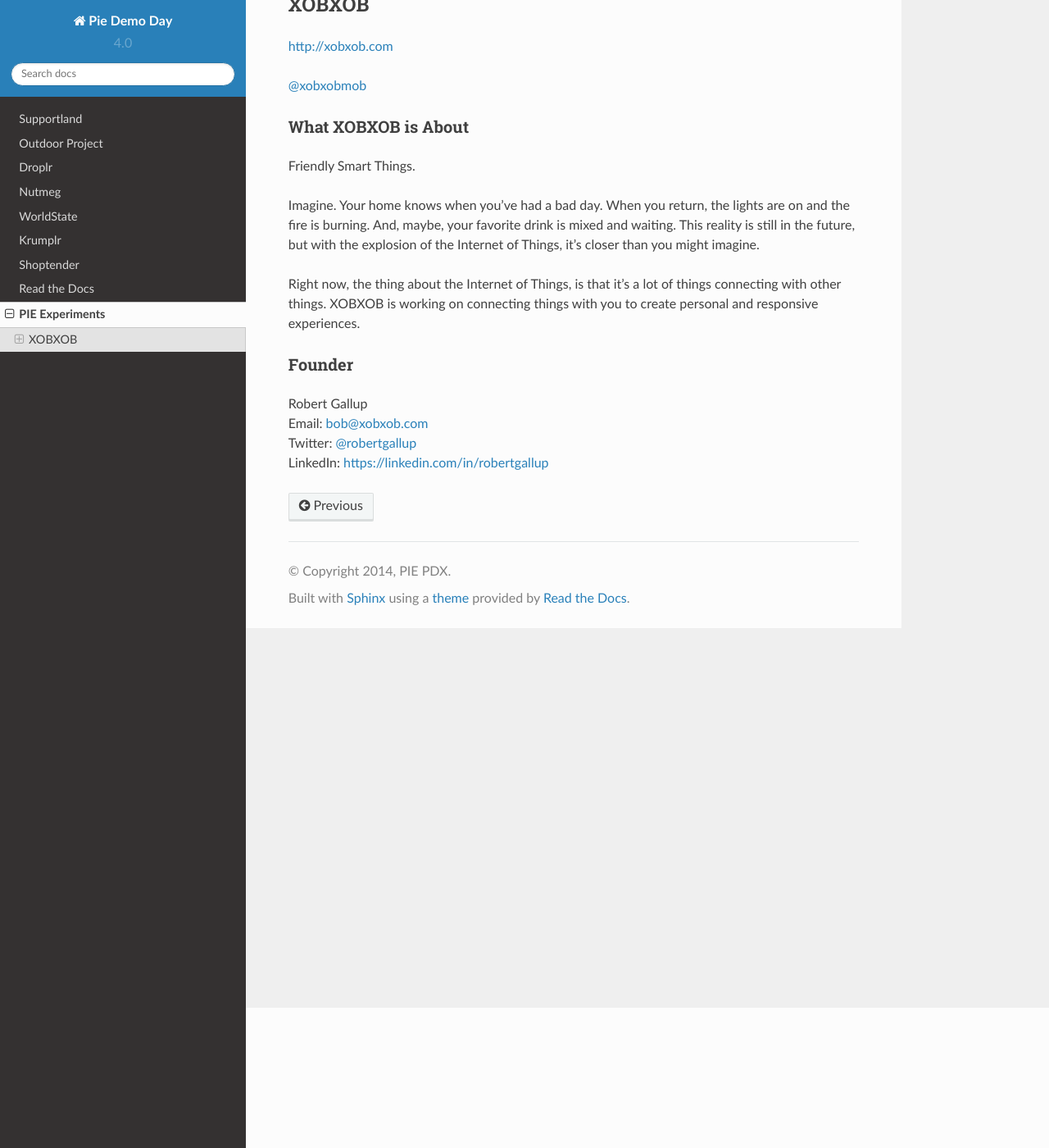
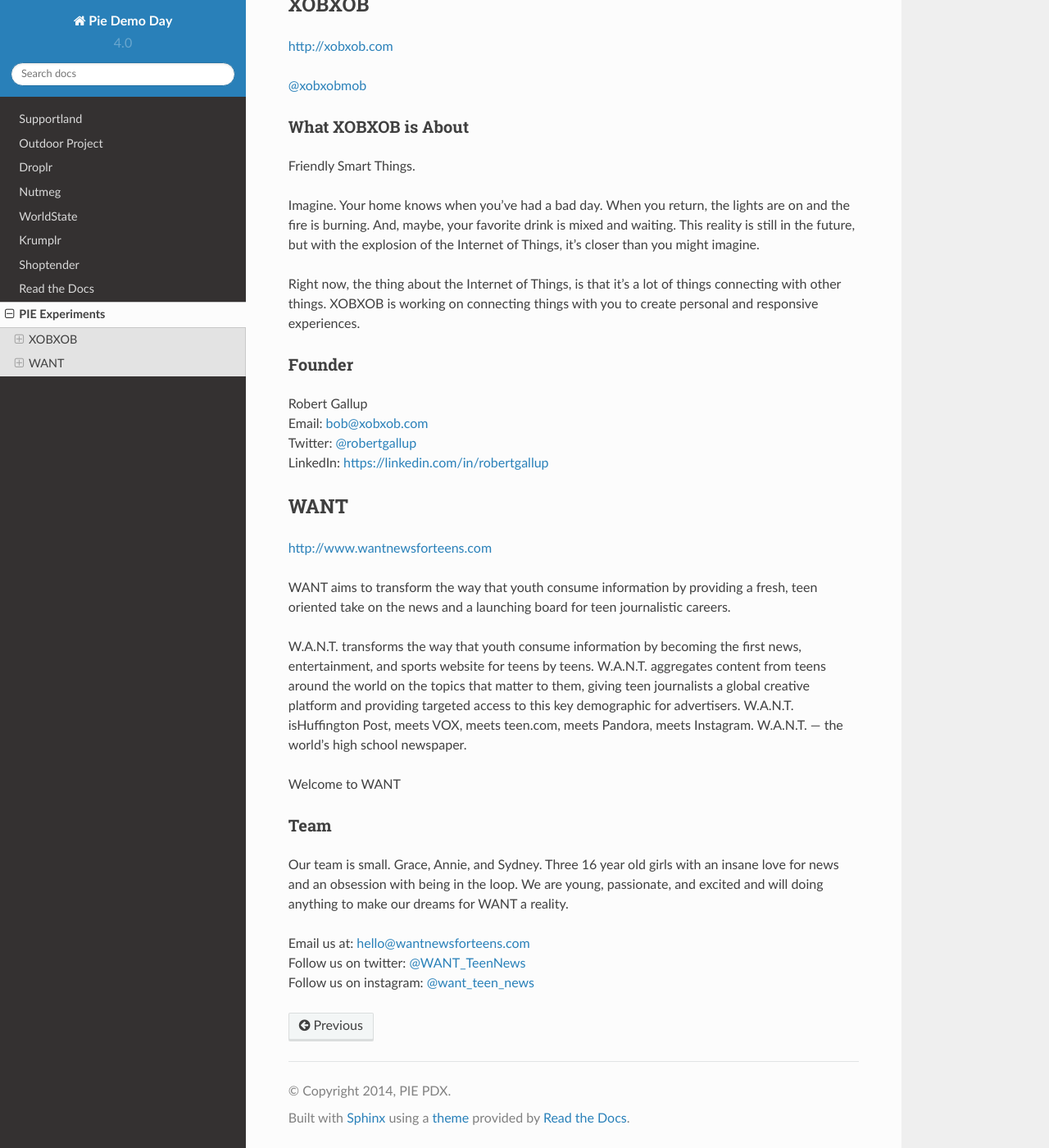
Before and after one commit to piepdx/pie-docs, a Sphinx documentation site: the page built from docs/experiments.rst, in a window 1280 px wide and 1400 px high, scrolled down 171 px. Shown: the whole window at 82% size. Built offline with Sphinx 7.4.7 and the Read the Docs theme 2.0.0, drawn with Linux system fonts in a browser that asks for light colours.

Commit message:
More fixes

```diff
--- a/docs/experiments.rst
+++ b/docs/experiments.rst
@@ -25,5 +25,41 @@
 | Twitter: `@robertgallup`_
 | LinkedIn: https://linkedin.com/in/robertgallup
 
-.. _`@xobxobmob`: https://twitter.com/xobxobmob
-.. _`@robertgallup`: https://twitter.com/robertgallup
+.. _@xobxobmob: https://twitter.com/xobxobmob
+.. _@robertgallup: https://twitter.com/robertgallup
+
+
+
+WANT
+----
+
+| http://www.wantnewsforteens.com
+
+WANT aims to transform the way that youth consume information by providing a
+fresh, teen oriented take on the news and a launching board for teen
+journalistic careers.
+
+W.A.N.T. transforms the way that youth consume information by becoming the first
+news, entertainment, and sports website for teens by teens. W.A.N.T. aggregates
+content from teens around the world on the topics that matter to them, giving
+teen journalists a global creative platform and providing targeted access to
+this key demographic for advertisers. W.A.N.T. isHuffington Post, meets VOX,
+meets teen.com, meets Pandora, meets Instagram. W.A.N.T. — the world’s high
+school newspaper.
+
+Welcome to WANT
+
+Team
+^^^^
+
+Our team is small. Grace, Annie, and Sydney. Three 16 year old girls with an
+insane love for news and an obsession with being in the loop. We are young,
+passionate, and excited and will doing anything to make our dreams for WANT a
+reality.
+
+| Email us at: hello@wantnewsforteens.com
+| Follow us on twitter: `@WANT_TeenNews`_
+| Follow us on instagram: `@want_teen_news`_
+
+.. _@WANT_TeenNews: https://twitter.com/WANT_TeenNews
+.. _@want_teen_news: https://instagram.com/want_teen_news
```
